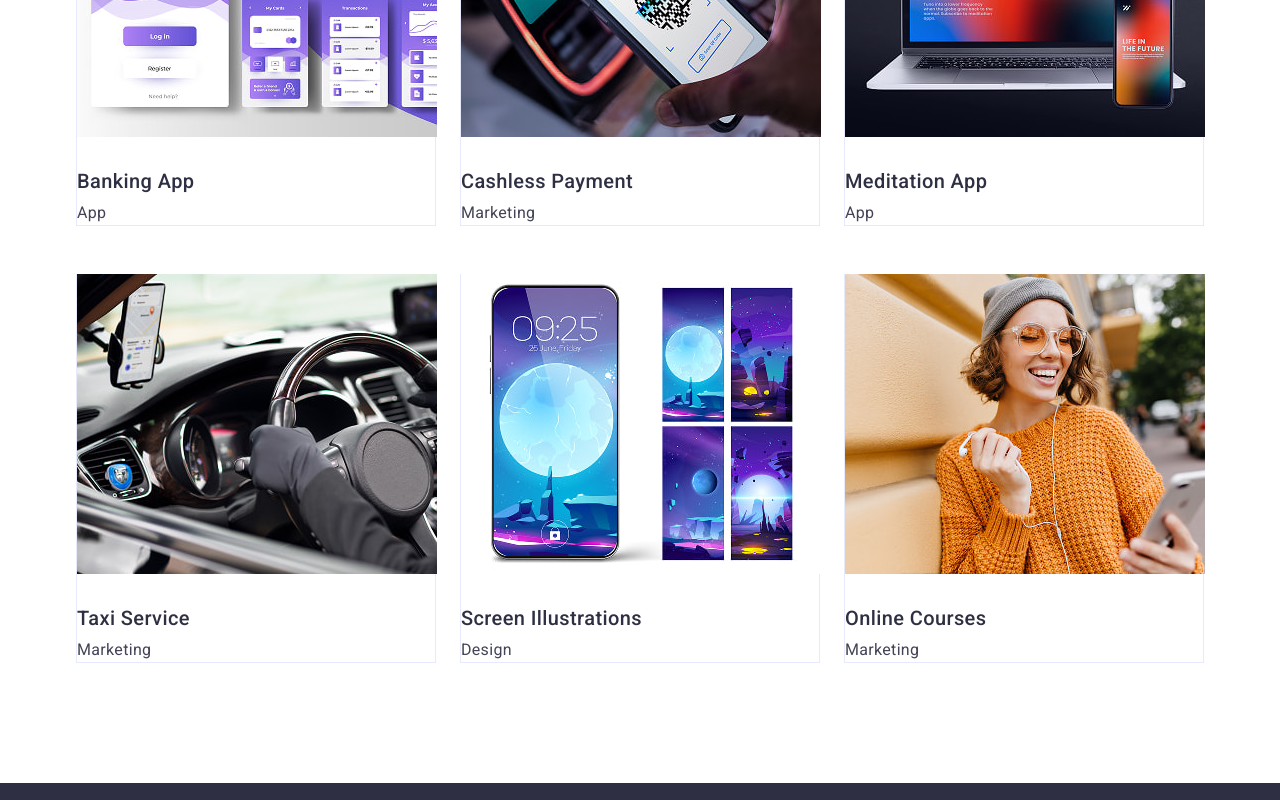
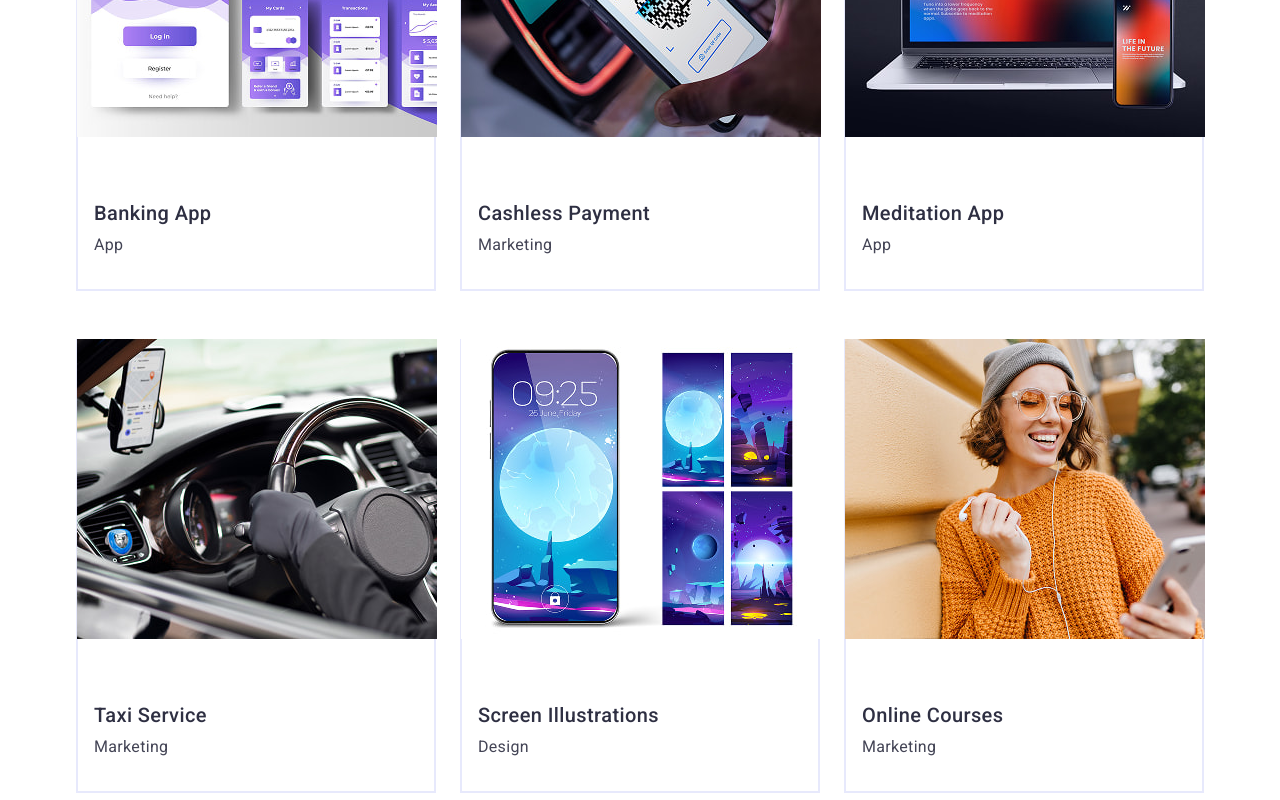
Before and after one commit to natadem2109-prog/goit-markup-hw-03, a plain HTML site: page index.html in a window 1280 px wide. Shown: the part 2240-3040 px from the top of the page. Drawn offline with nearby package versions, Linux system fonts and the light colour scheme.

Commit message:
hw part 4

```diff
--- a/css/styles.css
+++ b/css/styles.css
@@ -243,6 +243,11 @@ a {
 .portfolio-item h3 {
   margin-bottom: 8px;
 }
+.portfolio-card {
+  padding: 32px 16px;
+  border: 1px solid #e7e9fc;
+  border-top: none;
+}
 .page-footer {
   background-color: #2e2f42;
   padding: 100px 0;
--- a/index.html
+++ b/index.html
@@ -162,8 +162,10 @@
                 width="360"
                 height="300"
               />
+              <div class="portfolio-card">
                 <h3 class="block-title">Banking App</h3>
                 <p class="block-text">App</p>
+              </div>
             </li>
             <li class="portfolio-item">
               <img
@@ -172,9 +174,10 @@
                 width="360"
                 height="300"
               />
-
+              <div class="portfolio-card">
                 <h3 class="block-title">Cashless Payment</h3>
                 <p class="block-text">Marketing</p>
+              </div>
             </li>
             <li class="portfolio-item">
               <img
@@ -183,8 +186,10 @@
                 width="360"
                 height="300"
               />
+              <div class="portfolio-card">
                 <h3 class="block-title">Meditation App</h3>
                 <p class="block-text">App</p>
+              </div>
             </li>
             <li class="portfolio-item">
               <img
@@ -193,8 +198,10 @@
                 width="360"
                 height="300"
               />
+              <div class="portfolio-card">
                 <h3 class="block-title">Taxi Service</h3>
                 <p class="block-text">Marketing</p>
+              </div>
             </li>
             <li class="portfolio-item">
               <img
@@ -203,8 +210,10 @@
                 width="360"
                 height="300"
               />
+              <div class="portfolio-card">
                 <h3 class="block-title">Screen Illustrations</h3>
                 <p class="block-text">Design</p>
+              </div>
             </li>
             <li class="portfolio-item">
               <img
@@ -213,8 +222,10 @@
                 width="360"
                 height="300"
               />
+              <div class="portfolio-card">
                 <h3 class="block-title">Online Courses</h3>
                 <p class="block-text">Marketing</p>
+              </div>
             </li>
           </ul>
         </div>
```
Lines whose indentation alone changed are shown as unchanged.
